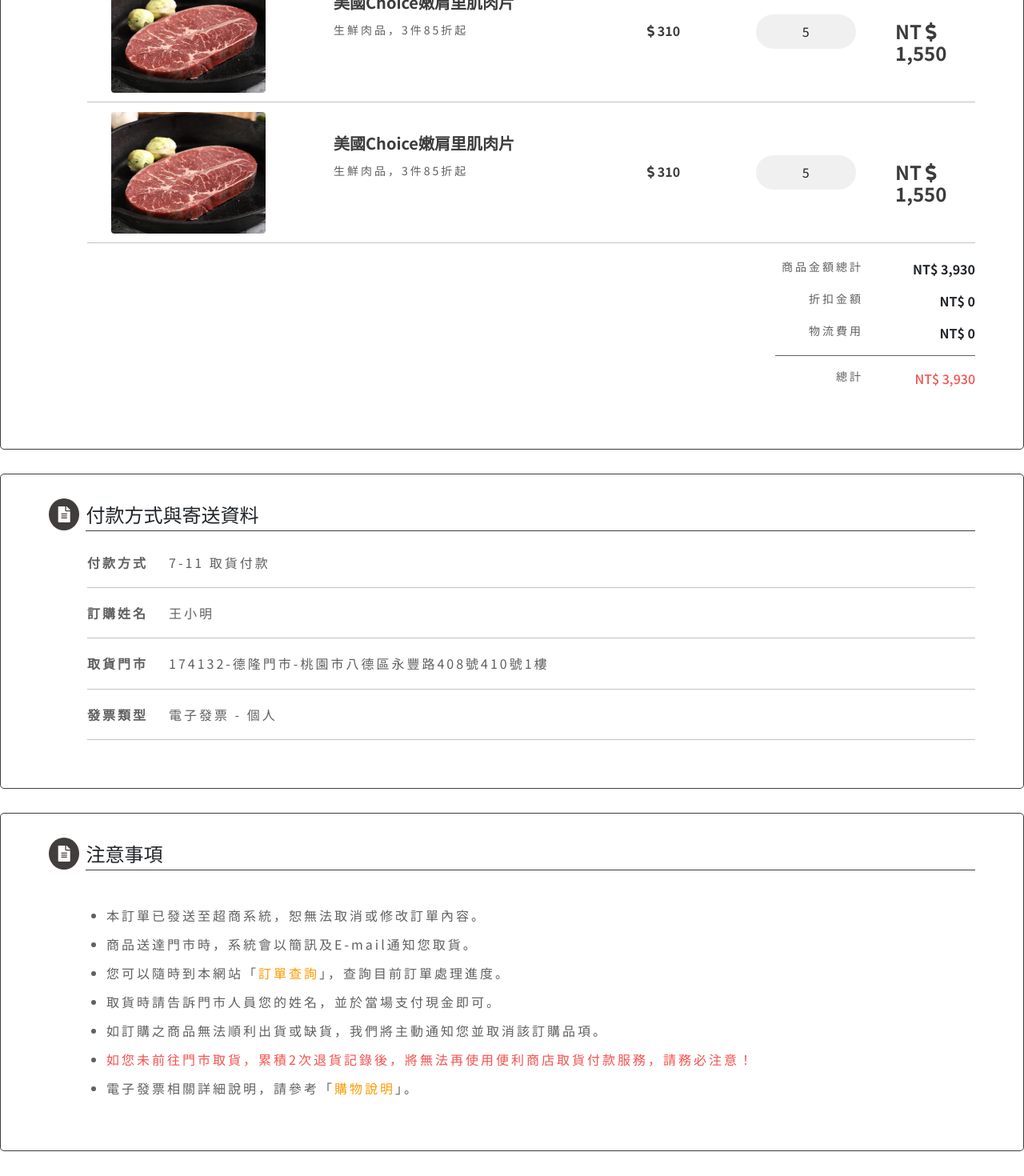
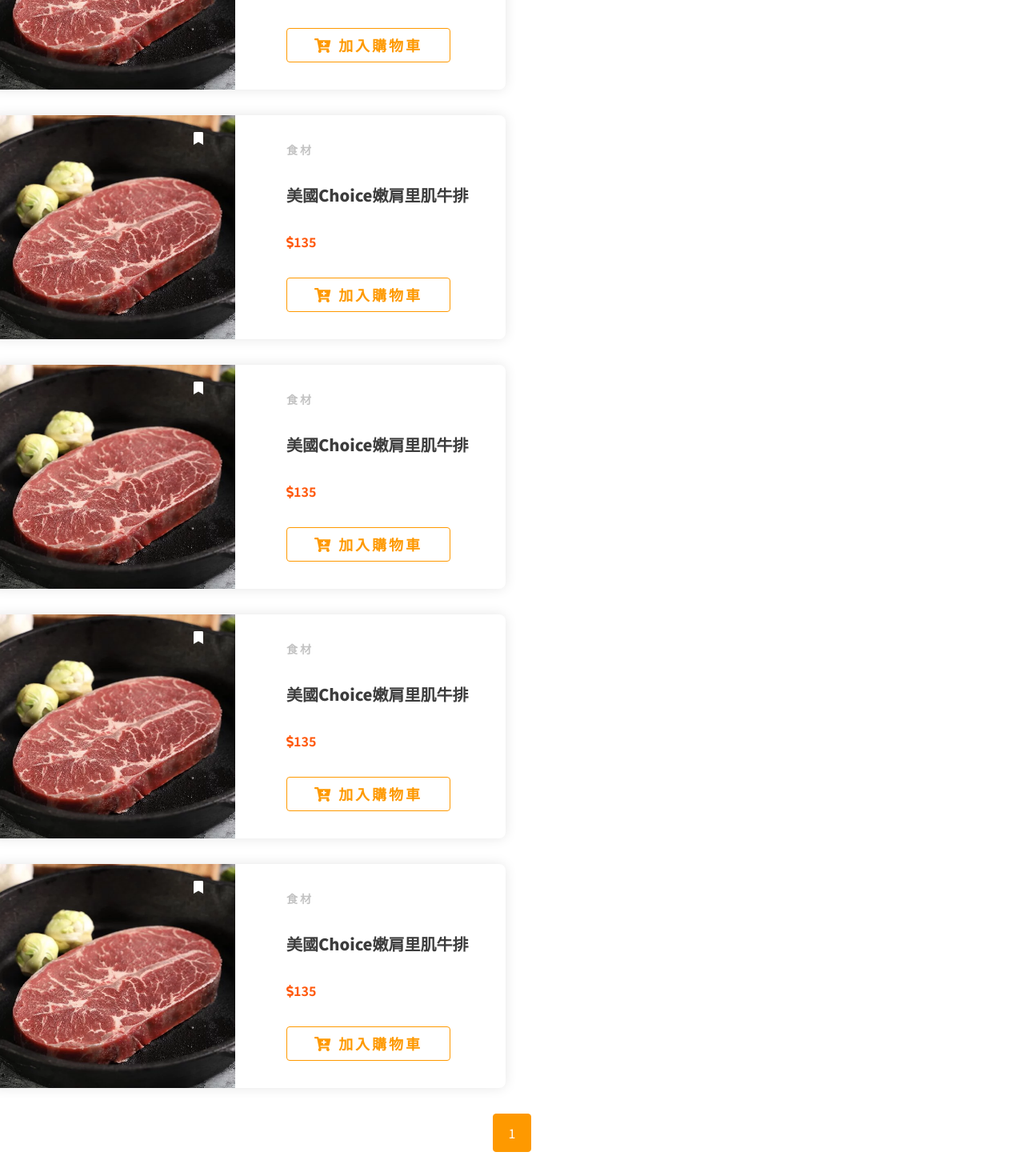
Before and after one commit to gemini497586/melees, a React (Create React App) app in the folder frontend/: page / in a window 1280 px wide. Shown: the part 720-2190 px from the top of the page at 80% size. Built offline with nearby package versions, Linux system fonts and the light colour scheme.

Commit message:
商品收藏新增分頁元件

```diff
--- a/frontend/src/App.js
+++ b/frontend/src/App.js
@@ -23,9 +23,9 @@ function App() {
       {/* <EditMemberInfo /> */}
       {/* <EditPassword /> */}
       {/* <OrderQuery /> */}
-      <OrderDetails />
+      {/* <OrderDetails /> */}
+      <MemberSaveProdcut />
       {/* 未完成分頁 */}
-      {/* <MemberSaveProdcut /> */}
       {/* <MemberRecipeComment /> */}
       {/* <MemberBox /> */}
       <Footer />
--- a/frontend/src/pages/member/MemberSaveProduct.js
+++ b/frontend/src/pages/member/MemberSaveProduct.js
@@ -1,11 +1,16 @@
 import React from 'react'
 import '../../style/member.css'
+import MinorBar from './component/MinorBar'
+import Paging from '../../component/Paging'
 import MemberSaveProdcutCard from './component/MemberSaveProductCard'
 import DropDown from '../../component/DropDown'
+
+const pages = [1]
 
 function MemberSaveProdcut() {
   return (
     <>
+      <MinorBar />
       <div className="memberSaveProduct-container">
         <div className="memberSaveProduct-filter">
           <DropDown />
@@ -18,6 +23,7 @@ function MemberSaveProdcut() {
           <MemberSaveProdcutCard />
           <MemberSaveProdcutCard />
         </div>
+        <Paging value={pages} />
       </div>
     </>
   )
--- a/frontend/src/style/member.css
+++ b/frontend/src/style/member.css
@@ -146,6 +146,7 @@
 .memberSaveProduct-container {
   max-width: 1320px;
   margin: 0 auto;
+  text-align: center;
 }
 
 /* .memberSaveProduct-filter{
```
